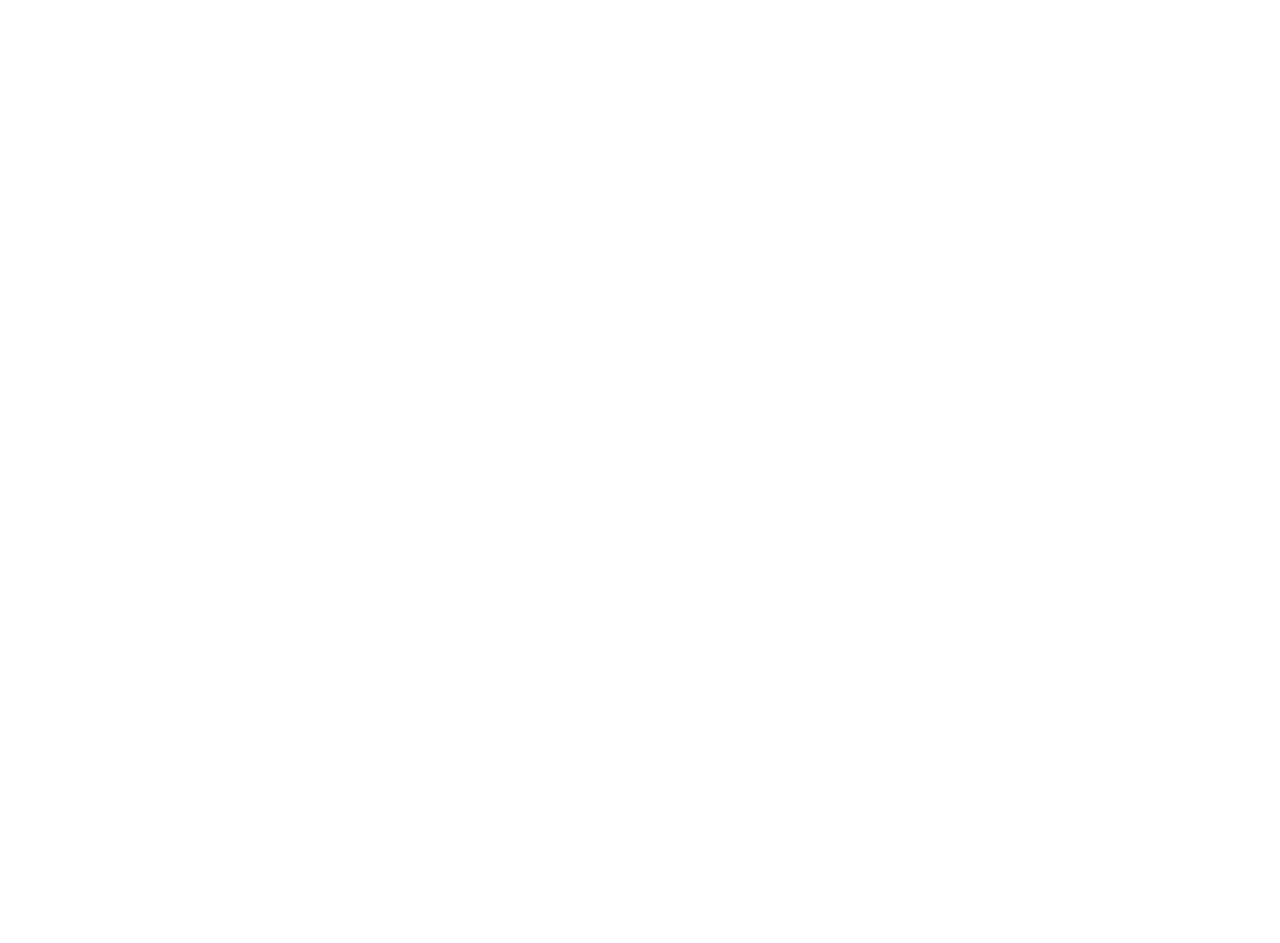
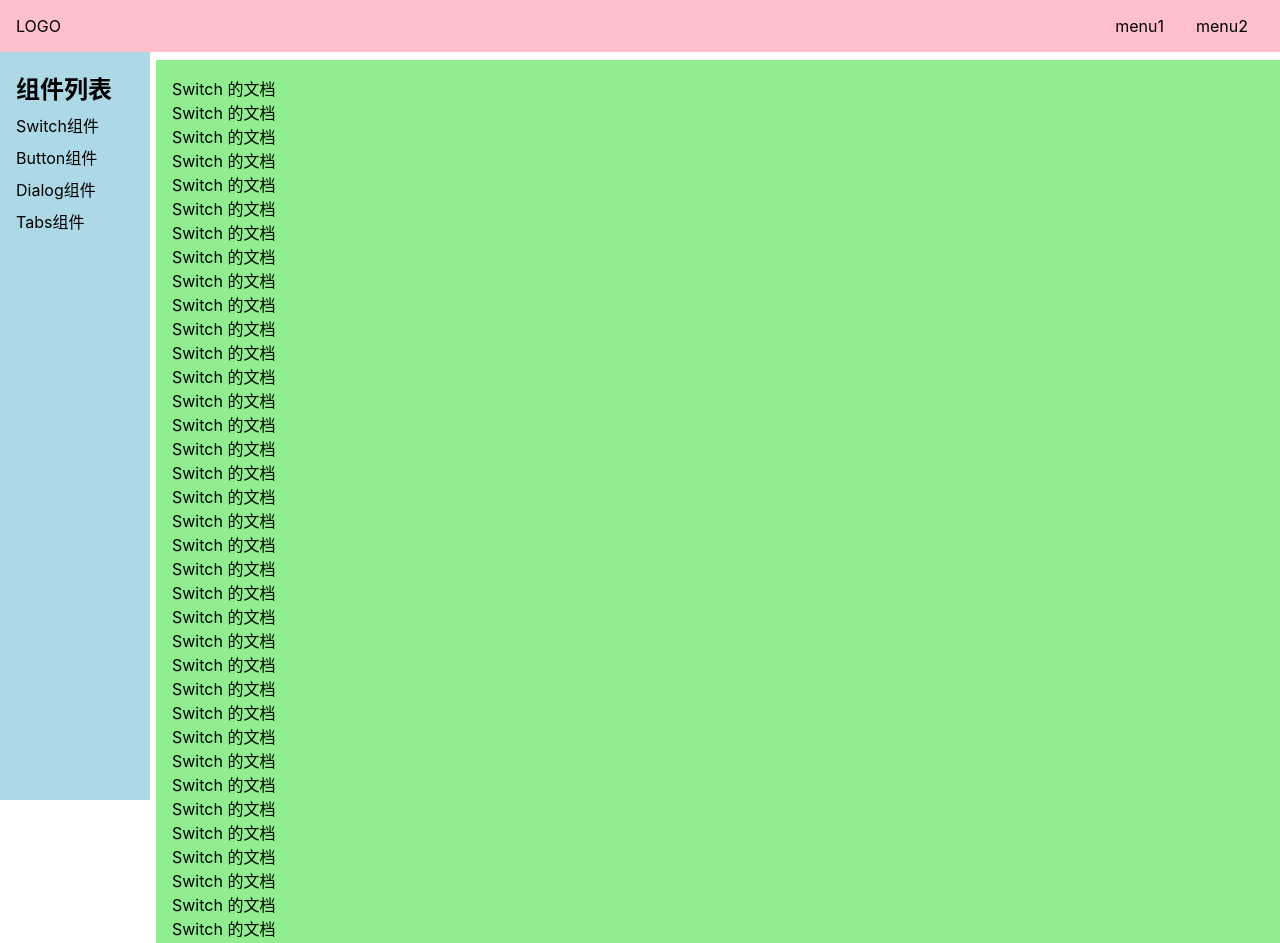
Before and after one commit to wzbmax3210/bald-ui-vue3, a Vue app: page /#/doc/switch in a window 1280 px wide. Before the commit this address had no page. Shown: the top 943 px of the page. Before the commit the page ends 800 px from the top, so only its background shows below. Built offline with nearby package versions, Linux system fonts and the light colour scheme.

Commit message:
complete html & css

```diff
--- a/src/App.vue
+++ b/src/App.vue
@@ -4,11 +4,18 @@
 
 <script lang="ts">
 import { ref, provide } from 'vue'
+import { router } from './router'
 export default  {
   name: 'App',
   setup() {
-    const asideVisible = ref(false)
+    const width = document.documentElement.clientWidth
+    const asideVisible = ref(width > 500)
     provide('asideVisible', asideVisible)
+    router.afterEach(() => {
+      if (width <= 500) {
+        asideVisible.value = false
+      }
+    })
   }
 }
 </script>
--- a/src/components/ButtonDemo.vue
+++ b/src/components/ButtonDemo.vue
@@ -1,12 +1,12 @@
 <template>
-<div>
-$END$
-</div>
+  <div>
+    button demo
+  </div>
 </template>
 
 <script lang="ts">
 export default {
-name: 'ButtonDemo'
+  name: 'ButtonDemo'
 }
 </script>
 
--- a/src/components/DialogDemo.vue
+++ b/src/components/DialogDemo.vue
@@ -1,12 +1,12 @@
 <template>
-<div>
-$END$
-</div>
+  <div>
+    dialog demo
+  </div>
 </template>
 
 <script lang="ts">
 export default {
-name: 'DialogDemo'
+  name: 'DialogDemo'
 }
 </script>
 
--- a/src/components/DocDemo.vue
+++ b/src/components/DocDemo.vue
@@ -1,12 +1,12 @@
 <template>
-<div>
-$END$
-</div>
+  <div>
+    doc demo
+  </div>
 </template>
 
 <script lang="ts">
 export default {
-name: 'DocDemo'
+  name: 'DocDemo'
 }
 </script>
 
--- a/src/components/SwitchDemo.vue
+++ b/src/components/SwitchDemo.vue
@@ -1,6 +1,106 @@
 <template>
 <div>
-$END$
+  Switch 的文档
+  <p>Switch 的文档</p>
+  <p>Switch 的文档</p>
+  <p>Switch 的文档</p>
+  <p>Switch 的文档</p>
+  <p>Switch 的文档</p>
+  <p>Switch 的文档</p>
+  <p>Switch 的文档</p>
+  <p>Switch 的文档</p>
+  <p>Switch 的文档</p>
+  <p>Switch 的文档</p>
+  <p>Switch 的文档</p>
+  <p>Switch 的文档</p>
+  <p>Switch 的文档</p>
+  <p>Switch 的文档</p>
+  <p>Switch 的文档</p>
+  <p>Switch 的文档</p>
+  <p>Switch 的文档</p>
+  <p>Switch 的文档</p>
+  <p>Switch 的文档</p>
+  <p>Switch 的文档</p>
+  <p>Switch 的文档</p>
+  <p>Switch 的文档</p>
+  <p>Switch 的文档</p>
+  <p>Switch 的文档</p>
+  <p>Switch 的文档</p>
+  <p>Switch 的文档</p>
+  <p>Switch 的文档</p>
+  <p>Switch 的文档</p>
+  <p>Switch 的文档</p>
+  <p>Switch 的文档</p>
+  <p>Switch 的文档</p>
+  <p>Switch 的文档</p>
+  <p>Switch 的文档</p>
+  <p>Switch 的文档</p>
+  <p>Switch 的文档</p>
+  <p>Switch 的文档</p>
+  <p>Switch 的文档</p>
+  <p>Switch 的文档</p>
+  <p>Switch 的文档</p>
+  <p>Switch 的文档</p>
+  <p>Switch 的文档</p>
+  <p>Switch 的文档</p>
+  <p>Switch 的文档</p>
+  <p>Switch 的文档</p>
+  <p>Switch 的文档</p>
+  <p>Switch 的文档</p>
+  <p>Switch 的文档</p>
+  <p>Switch 的文档</p>
+  <p>Switch 的文档</p>
+  <p>Switch 的文档</p>
+  <p>Switch 的文档</p>
+  <p>Switch 的文档</p>
+  <p>Switch 的文档</p>
+  <p>Switch 的文档</p>
+  <p>Switch 的文档</p>
+  <p>Switch 的文档</p>
+  <p>Switch 的文档</p>
+  <p>Switch 的文档</p>
+  <p>Switch 的文档</p>
+  <p>Switch 的文档</p>
+  <p>Switch 的文档</p>
+  <p>Switch 的文档</p>
+  <p>Switch 的文档</p>
+  <p>Switch 的文档</p>
+  <p>Switch 的文档</p>
+  <p>Switch 的文档</p>
+  <p>Switch 的文档</p>
+  <p>Switch 的文档</p>
+  <p>Switch 的文档</p>
+  <p>Switch 的文档</p>
+  <p>Switch 的文档</p>
+  <p>Switch 的文档</p>
+  <p>Switch 的文档</p>
+  <p>Switch 的文档</p>
+  <p>Switch 的文档</p>
+  <p>Switch 的文档</p>
+  <p>Switch 的文档</p>
+  <p>Switch 的文档</p>
+  <p>Switch 的文档</p>
+  <p>Switch 的文档</p>
+  <p>Switch 的文档</p>
+  <p>Switch 的文档</p>
+  <p>Switch 的文档</p>
+  <p>Switch 的文档</p>
+  <p>Switch 的文档</p>
+  <p>Switch 的文档</p>
+  <p>Switch 的文档</p>
+  <p>Switch 的文档</p>
+  <p>Switch 的文档</p>
+  <p>Switch 的文档</p>
+  <p>Switch 的文档</p>
+  <p>Switch 的文档</p>
+  <p>Switch 的文档</p>
+  <p>Switch 的文档</p>
+  <p>Switch 的文档</p>
+  <p>Switch 的文档</p>
+  <p>Switch 的文档</p>
+  <p>Switch 的文档</p>
+  <p>Switch 的文档</p>
+  <p>Switch 的文档</p>
 </div>
 </template>
 
--- a/src/components/TabsDemo.vue
+++ b/src/components/TabsDemo.vue
@@ -1,12 +1,12 @@
 <template>
-<div>
-$END$
-</div>
+  <div>
+    tabs demo
+  </div>
 </template>
 
 <script lang="ts">
 export default {
-name: 'TabsDemo'
+  name: 'TabsDemo'
 }
 </script>
 
--- a/src/components/Topnav.vue
+++ b/src/components/Topnav.vue
@@ -1,11 +1,12 @@
 <template>
 <div>
   <div class="topnav">
-    <div class="logo" @click="toggleMenu">LOGO</div>
+    <div class="logo">LOGO</div>
     <ul class="menu">
       <li>menu1</li>
       <li>menu2</li>
     </ul>
+    <span class="toggle-aside" @click="toggleMenu"></span>
   </div>
 </div>
 </template>
@@ -30,8 +31,13 @@
   background: pink;
   display: flex;
   padding: 16px;
-  position: relative;
+  position: fixed;
+  top: 0;
+  left: 0;
+  width: 100%;
   z-index: 10;
+  justify-content: center;
+  align-items: center;
   > .logo {
     max-width: 6em;
     margin-right: auto;
@@ -44,5 +50,26 @@
       margin: 0 1em;
     }
   }
+  > .toggle-aside {
+    width: 24px;
+    height: 24px;
+    background: red;
+    position: absolute;
+    left: 16px;
+    top: 50%;
+    transform: translateY(-50%);
+    display: none;
+  }
+  @media (max-width: 500px) {
+    > .menu {
+      display: none;
+    }
+    > .logo {
+      margin: 0 auto;
+    }
+    > .toggle-aside {
+      display: inline-block;
+    }
+  }
 }
 </style>
--- a/src/main.ts
+++ b/src/main.ts
@@ -1,18 +1,7 @@
 import { createApp } from 'vue'
 import App from './App.vue'
 import './index.scss'
-import { createWebHashHistory, createRouter } from 'vue-router'
-import Home from './views/Home.vue'
-import Doc from './views/Doc.vue'
-
-const history = createWebHashHistory()
-const router = createRouter({
-  history,
-  routes: [
-    { path: '/', component: Home },
-    { path: '/doc', component: Doc }
-  ]
-})
+import { router } from './router'
 
 const app = createApp(App)
 app.use(router)
--- a/src/router.ts
+++ b/src/router.ts
@@ -0,0 +1,27 @@
+import { createWebHashHistory, createRouter } from 'vue-router'
+import Home from './views/Home.vue'
+import Doc from './views/Doc.vue'
+import SwitchDemo from './components/SwitchDemo.vue'
+import ButtonDemo from './components/ButtonDemo.vue'
+import DialogDemo from './components/DialogDemo.vue'
+import TabsDemo from './components/TabsDemo.vue'
+import DocDemo from './components/DocDemo.vue'
+
+const history = createWebHashHistory()
+export const router = createRouter({
+  history,
+  routes: [
+    { path: '/', component: Home },
+    {
+      path: '/doc',
+      component: Doc,
+      children: [
+        { path: '', component: DocDemo },
+        { path: 'switch', component: SwitchDemo },
+        { path: 'button', component: ButtonDemo },
+        { path: 'dialog', component: DialogDemo },
+        { path: 'tabs', component: TabsDemo }
+      ]
+    }
+  ]
+})
--- a/src/views/Doc.vue
+++ b/src/views/Doc.vue
@@ -1,6 +1,6 @@
 <template>
-<div>
-  <Topnav/>
+<div class="layout">
+  <Topnav class="nav"/>
   <div class="content">
     <aside v-if="asideVisible">
       <h2>组件列表</h2>
@@ -19,7 +19,9 @@
         </li>
       </ol>
     </aside>
-    <main>main</main>
+    <main>
+      <router-view></router-view>
+    </main>
   </div>
 </div>
 </template>
@@ -40,6 +42,33 @@
 </script>
 
 <style lang="scss" scoped>
+.layout {
+  display: flex;
+  flex-direction: column;
+  height: 100vh;
+  > .nav {
+    flex-shrink: 0;
+  }
+  > .content {
+    flex-grow: 1;
+    padding-top: 60px;
+    padding-left: 156px;
+    @media (max-width: 500px) {
+      padding-left: 0;
+    }
+  }
+}
+.content {
+  display: flex;
+  > aside {
+    flex-shrink: 0;
+  }
+  > main {
+    flex-grow: 1;
+    padding: 16px;
+    background: lightgreen;
+  }
+}
 aside {
   background: lightblue;
   width: 150px;
@@ -48,6 +77,7 @@
   top: 0;
   left: 0;
   padding-top: 70px;
+  height: 100%;
   > h2 {
     margin-bottom: 4px;
   }
@@ -56,5 +86,8 @@
       padding: 4px 0;
     }
   }
+  main {
+    overflow: auto;
+  }
 }
 </style>
```
